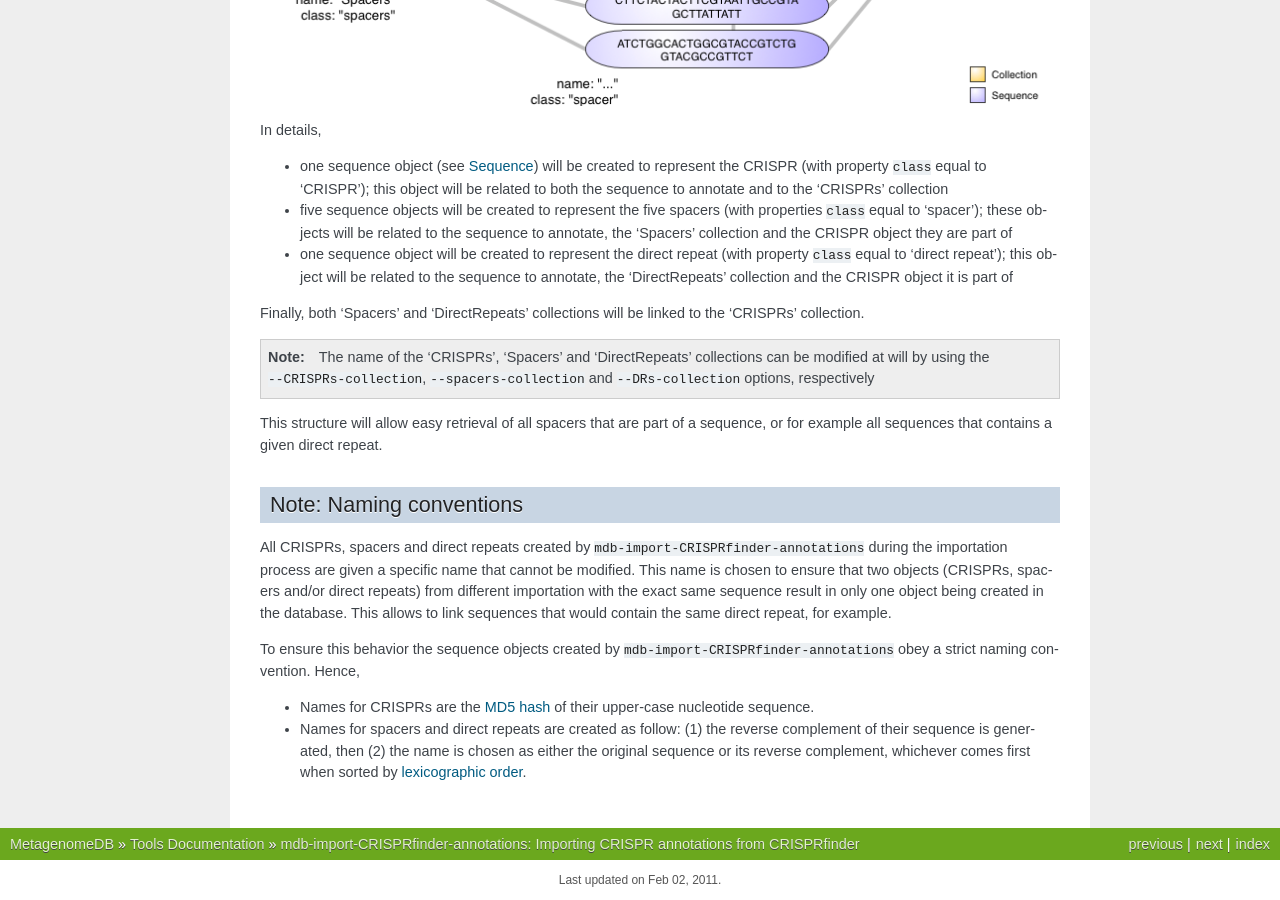
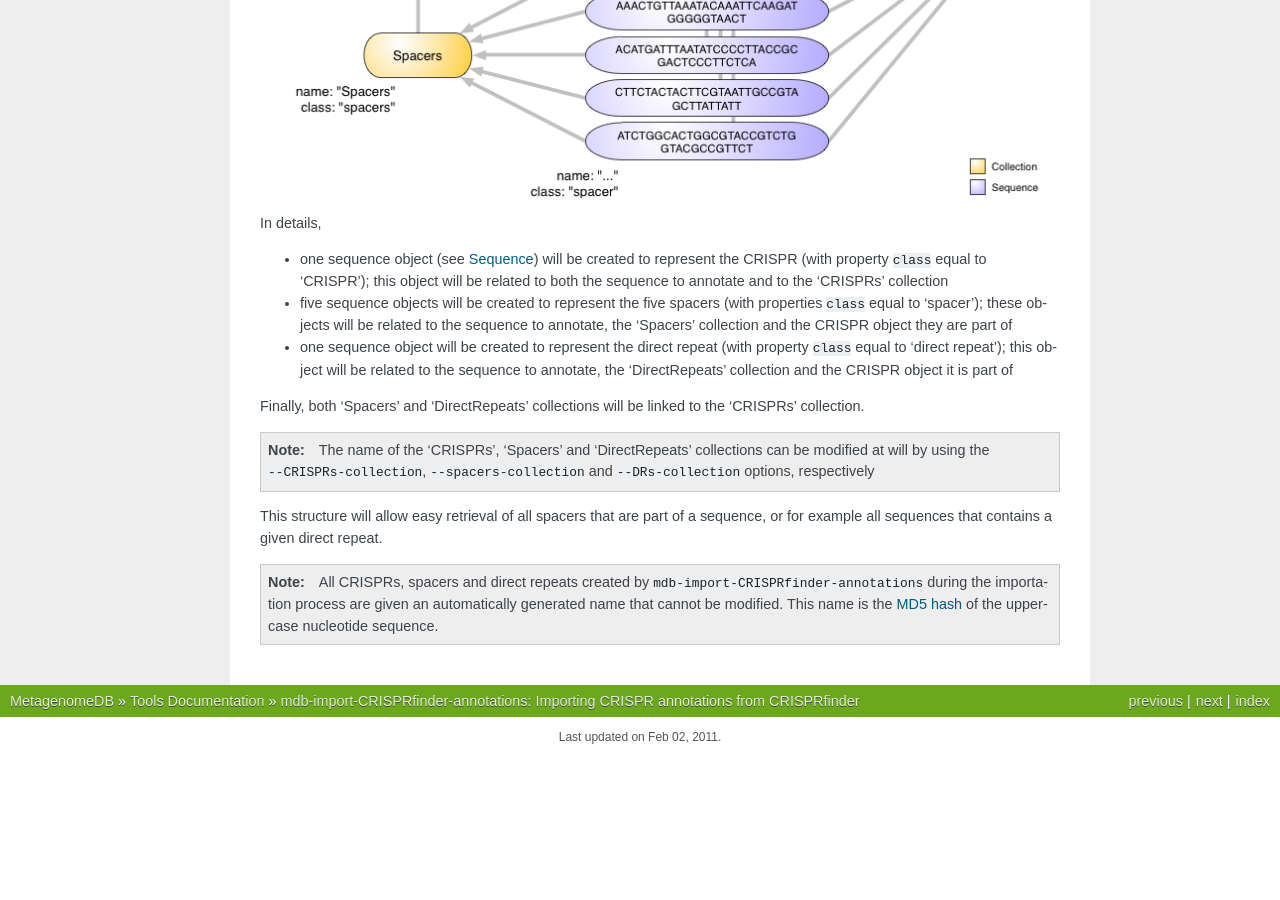
Before and after one commit to piandpower/MetagenomeDB, a Sphinx documentation site: the page built from doc/tools/mdb_import_crisprfinder_annotations.rst, in a window 1280 px wide and 900 px high, scrolled down 2051 px. Built offline with Sphinx 7.4.7, drawn with Linux system fonts in a browser that asks for light colours; after the commit the page ends 2808 px from its top, so only the background shows below that; some of the changed text lies outside the part shown.

Commit message:
- mdb-import-CRISPRfinder-annotations: the tool no longer aggregate sequence and its reverse complement for spacers and direct repeats; the documentation has been updated to reflect this - mdb-import-CRISPRfinder-annotations: the tool now allows to annotate CRISPRs, spacers and direct repeats on-the-fly - Some command-line tools options have been modified to improve overall consistency. Hence, 	- mdb-import-sequences, mdb-export-sequences: '--collection-name' renamed to '--collection' 	- mdb-export-objects: '-c' renamed to '-C' 	- mdb-import-ACE-alignments: '-C' and '-R' options removed (forcing the use of '--contigs-	collection' and '--reads-collection', respectively)

```diff
--- a/doc/tools/mdb_import_crisprfinder_annotations.rst
+++ b/doc/tools/mdb_import_crisprfinder_annotations.rst
@@ -98,16 +104,7 @@
 
 This structure will allow easy retrieval of all spacers that are part of a sequence, or for example all sequences that contains a given direct repeat.
 
-Note: Naming conventions
-------------------------
-
-All CRISPRs, spacers and direct repeats created by ``mdb-import-CRISPRfinder-annotations`` during the importation process are given a specific name that cannot be modified. This name is chosen to ensure that two objects (CRISPRs, spacers and/or direct repeats) from different importation with the exact same sequence result in only one object being created in the database. This allows to link sequences that would contain the same direct repeat, for example.
-
-To ensure this behavior the sequence objects created by ``mdb-import-CRISPRfinder-annotations`` obey a strict naming convention. Hence,
-
-- Names for CRISPRs are the `MD5 hash <http://en.wikipedia.org/wiki/Md5>`_ of their upper-case nucleotide sequence.
-
-- Names for spacers and direct repeats are created as follow: (1) the reverse complement of their sequence is generated, then (2) the name is chosen as either the original sequence or its reverse complement, whichever comes first when sorted by `lexicographic order <http://en.wikipedia.org/wiki/Lexicographical_order>`_.
+.. note:: All CRISPRs, spacers and direct repeats created by ``mdb-import-CRISPRfinder-annotations`` during the importation process are given an automatically generated name that cannot be modified. This name is the `MD5 hash <http://en.wikipedia.org/wiki/Md5>`_ of the upper-case nucleotide sequence.
 
 .. toctree::
 	:hidden:
--- a/setup.py
+++ b/setup.py
@@ -18,7 +18,7 @@
 		"Topic :: Database :: Front-Ends",
 		"Topic :: Scientific/Engineering :: Bio-Informatics",
 	],
-	version = "0.2.2",
+	version = "0.2.2b",
 	license = open("LICENSE.txt").read(),
 	author = "Aurelien Mazurie",
 	author_email = "ajmazurie@oenone.net",
```
Also changed, not shown: other parts of doc/tools/mdb_import_crisprfinder_annotations.rst (+7 -1 lines), 5 other files.
